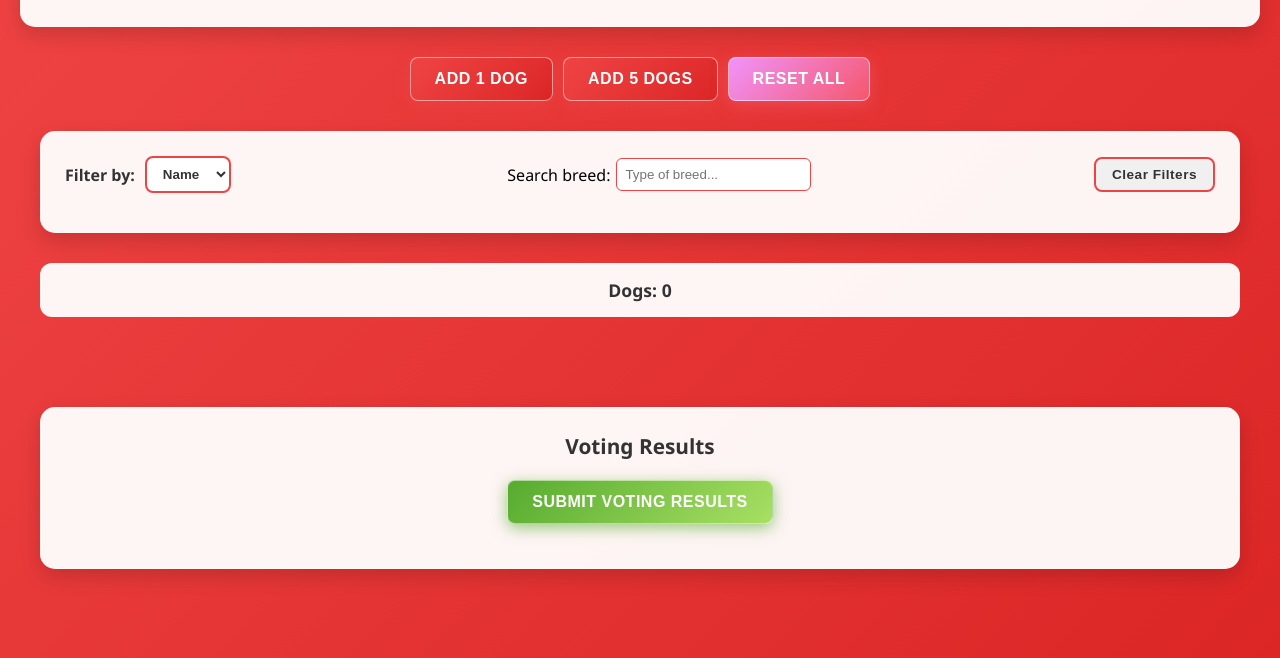
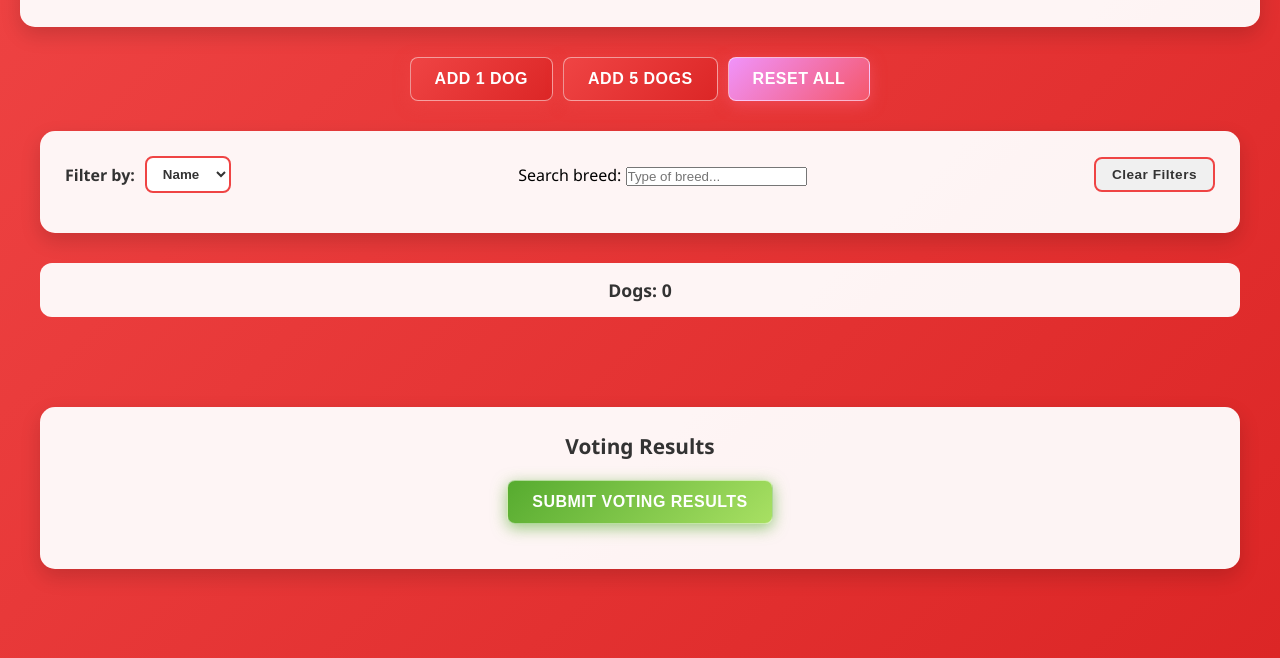
Before and after one commit to alimiab/perricos-id3, a plain HTML site: page index.html in a window 1280 px wide. Shown: the part 142-800 px from the top of the page. Drawn offline with Linux system fonts and the light colour scheme; no server answers.

Commit message:
refactor: simplify filter section layout and remove inline styles

```diff
--- a/index.html
+++ b/index.html
@@ -34,7 +34,7 @@
 
       <!-- FILTER SECTION - Shows buttons to filter dogs by name or breed -->
       <div class="filters-section">
-        <div class="filters-header" style="display: flex; align-items: center; gap: 16px; flex-wrap: wrap;">
+        <div class="filters-header">
           <div class="filter-type-selector">
             <label for="filter-type">Filter by:</label>
             <select id="filter-type">
@@ -43,10 +43,10 @@
             </select>
           </div>
           <!-- Search bar for breed -->
-          <div class="breed-search" style="display: flex; align-items: center; gap: 6px;">
+          <div class="breed-search">
             <label for="breed-search-input">Search breed:</label>
-            <input type="text" id="breed-search-input" placeholder="Type of breed..." style="padding: 8px; border-radius: 6px; border: 1px solid #ef4444;" autocomplete="off" />
-            <div id="breed-suggestions" style="position: relative; z-index: 10;"></div>
+            <input type="text" id="breed-search-input" placeholder="Type of breed..." autocomplete="off" />
+            <div id="breed-suggestions"></div>
           </div>
           <!-- Button to clear all filters -->
           <button id="clear-filters" class="btn btn-secondary">Clear Filters</button>
```
